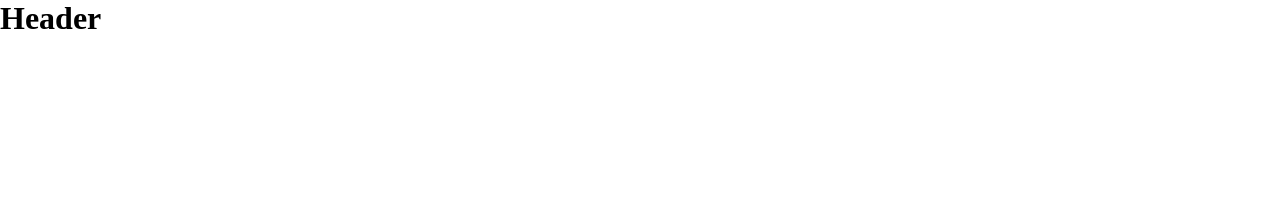
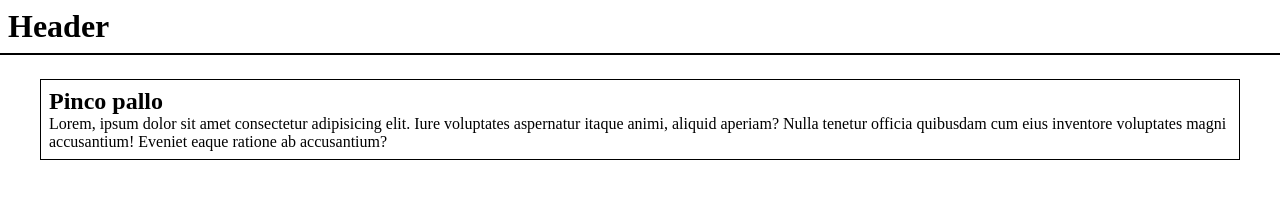
Before and after one commit to gabriele-chiocca/htmlcss-wireframe, a plain HTML site: page index.html in a window 1280 px wide. Drawn offline with Linux system fonts and the light colour scheme.

Commit message:
Creazione Section e Container

```diff
--- a/css/style.css
+++ b/css/style.css
@@ -12,3 +12,19 @@ Reset per
 }
 
 /* CSS */
+
+header {
+    border-bottom: 2px black solid;
+    padding: 8px;
+}
+
+.container{
+    width: auto;
+    margin: 24px;
+}
+
+section{
+    border: 1px black solid;
+    padding: 8px;
+    margin: 16px;
+}
--- a/index.html
+++ b/index.html
@@ -8,9 +8,22 @@
 </head>
 <body>
 
+    <!-- Titolo Sezione -->
     <header>
         <h1>Header</h1>
     </header>
+
+    <!-- Sezioni Pinco Pallo -->
+    <div class="container">
+        <section>
+          <h2>Pinco pallo</h2>
+          <p>
+            Lorem, ipsum dolor sit amet consectetur adipisicing elit. Iure voluptates aspernatur itaque animi, aliquid aperiam? Nulla tenetur officia quibusdam cum eius inventore voluptates magni accusantium! Eveniet eaque ratione ab accusantium?
+          </p>
+        </section>
+
+
+    </div>
 
 
 
```
